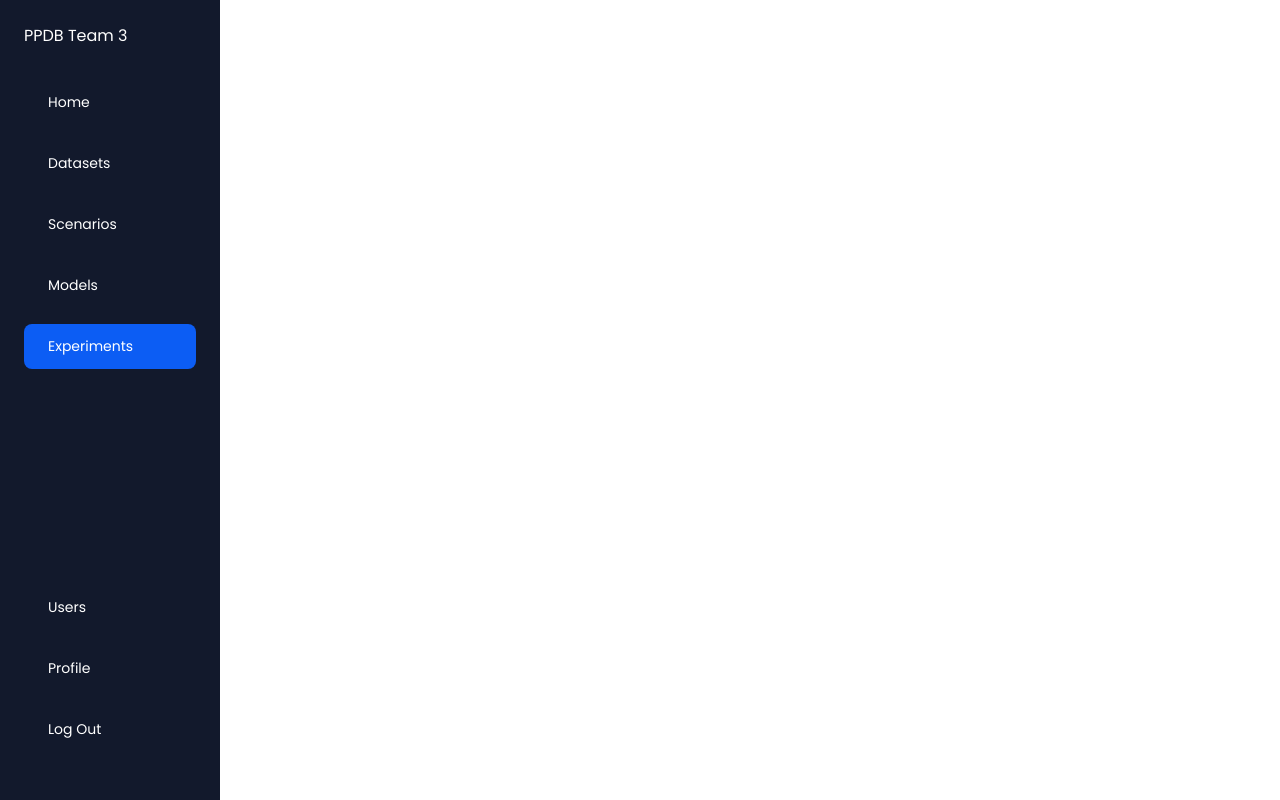
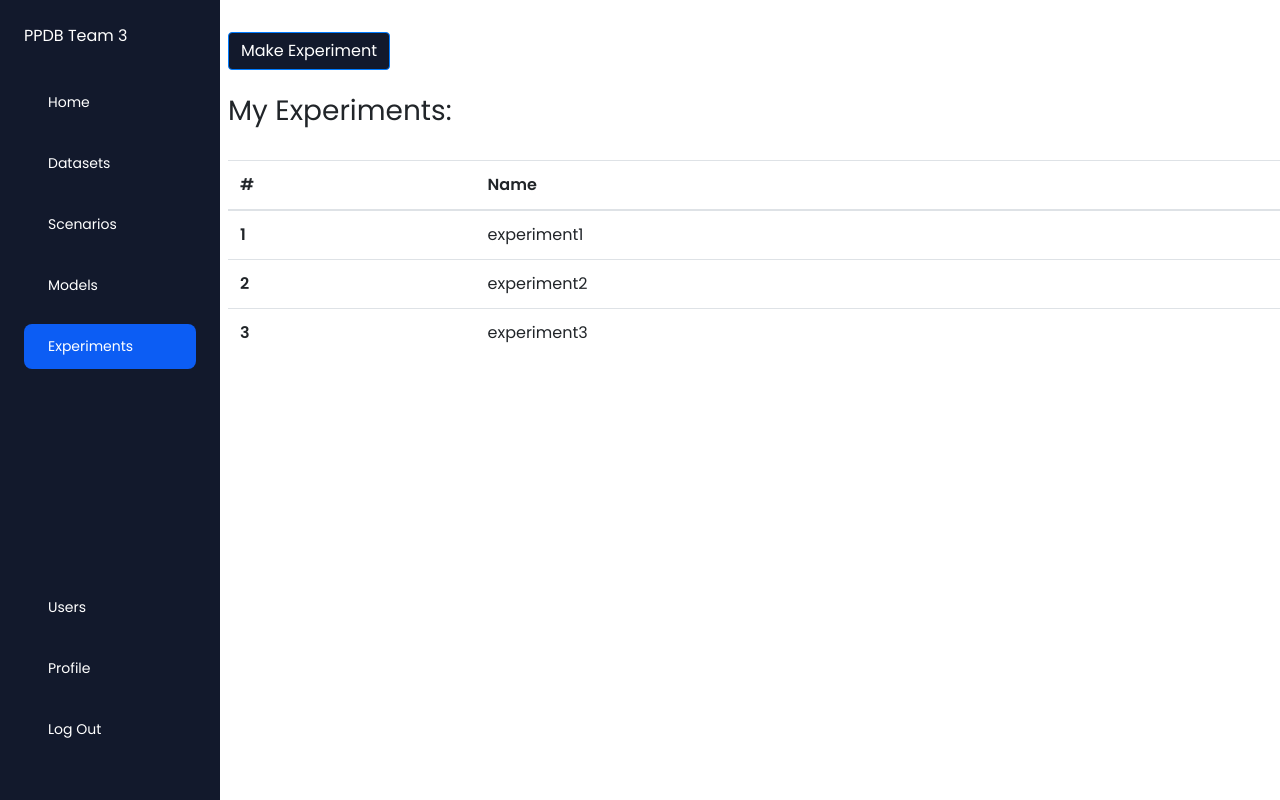
Before and after one commit to MohamedDarkaoui/Recommender-Systems, a Flask app: page /experiments in a window 1280 px wide. Run offline with Flask 2, Linux system fonts and the light colour scheme; the visitor is signed in with stand-in values (Sample User, id 1); some libraries are stand-ins or nearby versions.

Commit message:
experiment model scenario users

```diff
--- a/website/__init__.py
+++ b/website/__init__.py
@@ -8,7 +8,7 @@ db = SQLAlchemy()
 def create_app():
     app = Flask(__name__)
     app.config['SECRET_KEY'] = 'messicristianoneymarmbappehaaland'
-    app.config['SQLALCHEMY_DATABASE_URI'] = 'postgresql://postgres:database123!@localhost/usersdatabase'
+    app.config['SQLALCHEMY_DATABASE_URI'] = 'postgresql://postgres:Noob1234@localhost/ppdb'
     app.config['SQLALCHEMY_TRACK_MODIFICATIONS'] = False
     db.init_app(app)
 
--- a/website/static/styles.css
+++ b/website/static/styles.css
@@ -135,3 +135,12 @@ a{
   width: 250px;
   margin-left: 15px;
 }
+.main .search_width {
+  width: 1100px;
+}
+
+.main .modal .modal-dialog .modal-body .form-group .item_exp_popup {
+  width: 40%;
+  height: 30px;
+  margin-right: auto;
+}
--- a/website/templates/experiments.html
+++ b/website/templates/experiments.html
@@ -3,3 +3,55 @@
 {% block activate_experiments %}
 "nav__link active not-active"
 {% endblock %}
+{% block unique %}
+<button type="button" class="btn btn-primary class" data-toggle="modal" data-target="#exampleModal">Make Experiment</button>
+<div class="modal fade" id="exampleModal" tabindex="-1" role="dialog" aria-labelledby="exampleModalLabel" aria-hidden="true">
+    <div class="modal-dialog" role="document">
+      <div class="modal-content">
+        <div class="modal-header">
+          <h5 class="modal-title" id="exampleModalLabel">New experiment</h5>
+          <button type="button" class="close" data-dismiss="modal" aria-label="Close">
+            <span aria-hidden="true">&times;</span>
+          </button>
+        </div>
+        <div class="modal-body">
+          <input class="form-control form-control-lg" type="text" placeholder="Name">
+          <br>
+          <form class="form-inline">
+              <input class="form-control mr-sm-2 search_width" type="search" placeholder="Search model" aria-label="Search">
+              <button class="btn btn-primary class" type="submit">Search</button>
+          </form>
+        </div>
+        <div class="modal-footer">
+          <button type="button" class="btn btn-secondary" data-dismiss="modal">Close</button>
+          <button type="button" class="btn btn-primary">Make</button>
+        </div>
+      </div>
+    </div>
+  </div>
+  <br><br>
+  <h3>My Experiments:</h3>
+  <br>
+  <table class="table">
+    <thead>
+      <tr>
+        <th scope="col">#</th>
+        <th scope="col">Name</th>
+      </tr>
+    </thead>
+    <tbody>
+      <tr>
+        <th scope="row">1</th>
+        <td>experiment1</td>
+      </tr>
+      <tr>
+        <th scope="row">2</th>
+        <td>experiment2</td>
+      </tr>
+      <tr>
+        <th scope="row">3</th>
+        <td>experiment3</td>
+      </tr>
+    </tbody>
+  </table>
+{% endblock%}
--- a/website/templates/home.html
+++ b/website/templates/home.html
@@ -3,3 +3,6 @@
 {% block activate_home %}
 "nav__link active not-active"
 {% endblock %}
+{% block unique %}
+
+{% endblock %}
```
Also changed, not shown: website/templates/models.html (+34 -0 lines), website/templates/scenarios.html (+48 -0 lines), website/templates/users.html (+7 -0 lines), website/static/home.jpg (added).
